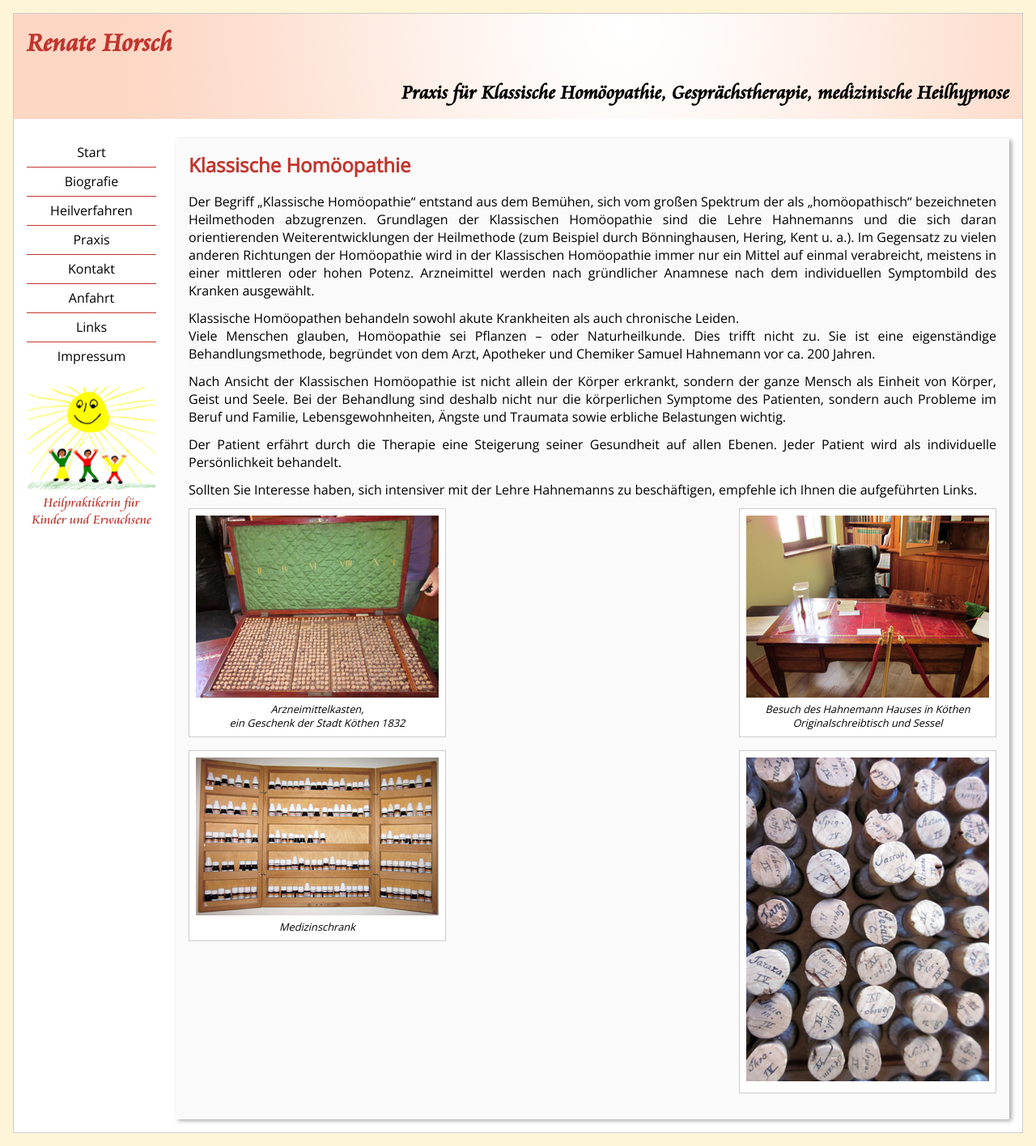
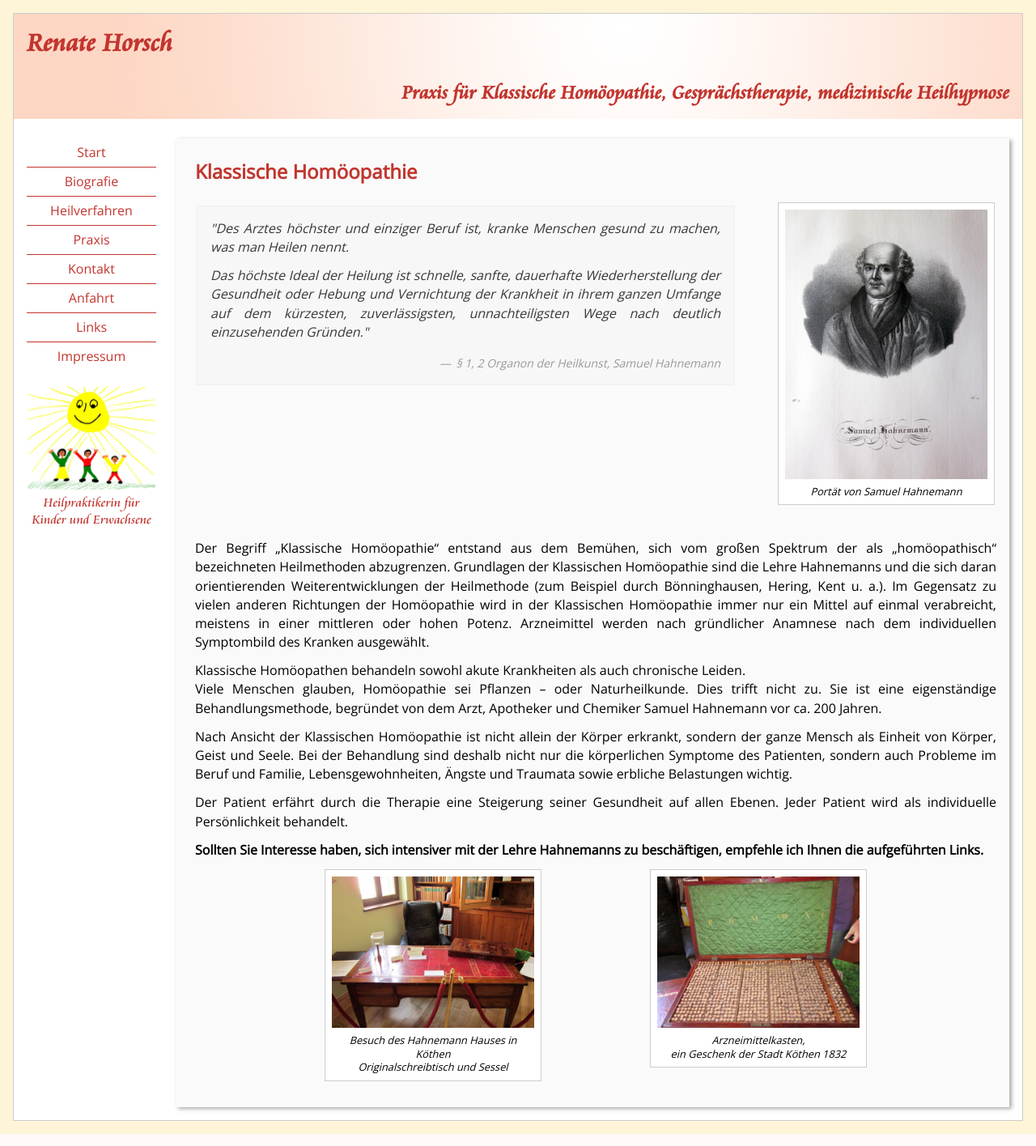
Before and after one commit to n2o/rho, a CakePHP app: the page made by app/View/Therapies/classic.ctp in a window 1280 px wide. Shown: the whole page at 81% size. Run offline with PHP 8.4 and a stand-in for CakePHP, Linux system fonts and the light colour scheme; the template is opened without the code that fills it, so the values that code supplies are empty; some libraries are stand-ins or nearby versions.

Commit message:
Added verify sign

```diff
--- a/app/View/Layouts/default.ctp
+++ b/app/View/Layouts/default.ctp
@@ -27,6 +27,16 @@ $cakeDescription = __d('Christian Meter', 'Renate Horsch');
 		<?php echo $cakeDescription ?>:
 		<?php echo $title_for_layout; ?>
 	</title>
+	<script>
+		(function(i,s,o,g,r,a,m){i['GoogleAnalyticsObject']=r;i[r]=i[r]||function(){
+		(i[r].q=i[r].q||[]).push(arguments)},i[r].l=1*new Date();a=s.createElement(o),
+		m=s.getElementsByTagName(o)[0];a.async=1;a.src=g;m.parentNode.insertBefore(a,m)
+		})(window,document,'script','//www.google-analytics.com/analytics.js','ga');
+
+		ga('create', 'UA-44992560-1', 'renate-horsch.de');
+		ga('send', 'pageview');
+	</script>
+
 	<?php
 		echo $this->Html->meta('icon');
 
@@ -34,8 +44,7 @@ $cakeDescription = __d('Christian Meter', 'Renate Horsch');
 		#echo $this->Html->css('colorbox');
 		echo $this->Html->css('//fonts.googleapis.com/css?family=Open+Sans');
 
-		// echo $this->Html->script('//ajax.googleapis.com/ajax/libs/jquery/1.10.1/jquery.min.js');
-		// echo $this->Html->script('jquery.colorbox-min.js');
+		echo $this->Html->script('modernizr.js');
 
 		echo $this->fetch('meta');
 		echo $this->fetch('css');
--- a/app/View/Layouts/nav.ctp
+++ b/app/View/Layouts/nav.ctp
@@ -19,7 +19,6 @@
 
 		if ($controller == "therapies") {
 			echo "<li>".$this->Html->link('Heilverfahren', array('controller' => 'therapies', 'action' => 'classic'), array('class' => 'active'))."</li>";
-			echo "<hr>";
 			echo "<ul>";
 
 			if ($this->action == 'classic') {
@@ -57,7 +56,6 @@
 
 		if ($controller == "practice") {
 			echo "<li>".$this->Html->link('Praxis', array('controller' => 'practice', 'action' => 'index'), array('class' => 'active'))."</li>";
-			echo "<hr>";
 			echo "<ul>";
 
 			if ($this->action == 'pics') {
--- a/app/View/Pages/links.ctp
+++ b/app/View/Pages/links.ctp
@@ -4,6 +4,7 @@
 		Für weitere Informationen habe ich Ihnen hier eine kleine Liste von Homepages erstellt, auf denen Sie sich weiter informieren können:
 	</p>
 	<ul>
+		<?php echo "<li>".$this->Html->link('http://www.hahnemannia.de/', 'http://www.hahnemannia.de/', array('target' => '_blank'))."</li>"; ?>
 		<?php echo "<li>".$this->Html->link('http://dgkh-homoeopathie.de/', 'http://dgkh-homoeopathie.de/', array('target' => '_blank'))."</li>"; ?>
 		<?php echo "<li>".$this->Html->link('http://vkhd.de/', 'http://vkhd.de/', array('target' => '_blank'))."</li>"; ?>
 		<?php echo "<li>".$this->Html->link('http://www.carstens-stiftung.de/', 'http://www.carstens-stiftung.de/', array('target' => '_blank'))."</li>"; ?>
@@ -13,7 +14,6 @@
 		<?php echo "<li>".$this->Html->link('http://www.freieheilpraktiker.com/', 'http://www.freieheilpraktiker.com/', array('target' => '_blank'))."</li>"; ?>
 		<?php echo "<li>".$this->Html->link('http://robert-betz.com/', 'http://robert-betz.com/', array('target' => '_blank'))."</li>"; ?>
 		<?php echo "<li>".$this->Html->link('http://thework.com/deutsch/', 'http://thework.com/deutsch/', array('target' => '_blank'))."</li>"; ?>
-		<?php echo "<li>".$this->Html->link('http://www.hahnemannia.de/', 'http://www.hahnemannia.de/', array('target' => '_blank'))."</li>"; ?>
 	</ul>
 	<p>Für die entsprechenden Inhalte wird keine Haftung übernommen.</p>
 </article>
--- a/app/View/Practice/pics.ctp
+++ b/app/View/Practice/pics.ctp
@@ -1,15 +1,17 @@
 <article>
 	<h1>Bilder der Praxis</h1>
-	<figure class="left">
+	<div align="center">
+		<figure class="bigLeft" style="margin-right: 0; float: none;">
 			<?php
 				// echo $this->Html->link($this->Html->image('practice001_thumb.jpg'), 'img/practice001_thumb.jpg', array('escape' => false, 'class' => 'overlay'));
 				echo $this->Html->image('practice001_thumb.jpg');
 			?>
 		</figure>
 
-	<figure class="right">
+		<figure class="bigRight" style="margin-left: 0; float: none;">
 			<?php
 				echo $this->Html->image('practice002_thumb.jpg');
 			?>
 		</figure>
+	</div>
 </article>
--- a/app/View/Practice/tariffs.ctp
+++ b/app/View/Practice/tariffs.ctp
@@ -13,9 +13,4 @@
 	Mindestsatz 15,40 € - Höchstsatz 41,-- €</p>
 
 	<p>Ich weise ausdrücklich darauf hin, dass eine gründliche und gewissenhafte Anamnese eine wichtige Grundlage für die folgende Behandlung ist und der Zeitraum von 30 Min. nicht ausreicht. Die dem tatsächlichen Zeitaufwand entsprechenden Kosten müssen daher vom Patienten getragen werden.</p>
-	<br>
-	<br>
-	<br>
-	Remscheid, den 1. Oktober 2013
-
 </article>
--- a/app/View/Therapies/classic.ctp
+++ b/app/View/Therapies/classic.ctp
@@ -1,5 +1,25 @@
 <article>
 	<h1>Klassische Homöopathie</h1>
+	<table>
+		<tr>
+			<td>
+				<blockquote>
+					<p>"Des Arztes höchster und einziger Beruf ist, kranke Menschen gesund zu machen, was man Heilen nennt.</p>
+
+					<p>Das höchste Ideal der Heilung ist schnelle, sanfte, dauerhafte Wiederherstellung der Gesundheit oder Hebung und Vernichtung der Krankheit in ihrem ganzen Umfange auf dem kürzesten, zuverlässigsten, unnachteiligsten Wege nach deutlich einzusehenden Gründen."</p>
+					<div align="right"><cite> § 1, 2 Organon der Heilkunst, Samuel Hahnemann</cite></div>
+				</blockquote>
+			</td>
+			<td>
+				<figure class="right">
+					<?php
+						echo $this->Html->image('hahnemann_thumb.jpg');
+					?>
+					<figcaption>Portät von Samuel Hahnemann</figcaption>
+				</figure>
+			</td>
+		</tr>
+	</table>
 
 	<p>Der Begriff „Klassische Homöopathie“ entstand aus dem Bemühen, sich vom großen Spektrum der als „homöopathisch“ bezeichneten Heilmethoden abzugrenzen. Grundlagen der Klassischen Homöopathie sind die Lehre Hahnemanns und die sich daran orientierenden Weiterentwicklungen der Heilmethode (zum Beispiel durch Bönninghausen, Hering, Kent u. a.). Im Gegensatz zu vielen anderen Richtungen der Homöopathie wird in der Klassischen Homöopathie immer nur ein Mittel auf einmal verabreicht, meistens in einer mittleren oder hohen Potenz. Arzneimittel werden nach gründlicher Anamnese nach dem individuellen Symptombild des Kranken ausgewählt.</p>
 
@@ -10,37 +30,20 @@
 
 	<p>Der Patient erfährt durch die Therapie eine Steigerung seiner Gesundheit auf allen Ebenen. Jeder Patient wird als individuelle Persönlichkeit behandelt.</p>
 
-	<p>Sollten Sie Interesse haben, sich intensiver mit der Lehre Hahnemanns zu beschäftigen, empfehle ich Ihnen die aufgeführten Links.</p>
+	<p><strong>Sollten Sie Interesse haben, sich intensiver mit der Lehre Hahnemanns zu beschäftigen, empfehle ich Ihnen die aufgeführten Links.</strong></p>
 
-	<div>
-		<figure class="left">
-			<?php
-				echo $this->Html->image('decoration002_thumb.jpg');
-			?>
-			<figcaption>Arzneimittelkasten,<br>ein Geschenk der Stadt Köthen 1832</figcaption>
-		</figure>
+	<figure class="left" style="margin-left: 10em;">
+		<?php
+			echo $this->Html->image('practice003_thumb.jpg');
+		?>
+		<figcaption>Besuch des Hahnemann Hauses in Köthen<br>Originalschreibtisch und Sessel</figcaption>
+	</figure>
 
-		<figure class="right">
-			<?php
-				echo $this->Html->image('practice003_thumb.jpg');
-			?>
-			<figcaption>Besuch des Hahnemann Hauses in Köthen<br>Originalschreibtisch und Sessel</figcaption>
-		</figure>
-	</div>
+	<figure class="right" style="margin-right: 10em;">
+		<?php
+			echo $this->Html->image('decoration002_thumb.jpg');
+		?>
+		<figcaption>Arzneimittelkasten,<br>ein Geschenk der Stadt Köthen 1832</figcaption>
+	</figure>
 
-	<div>
-		<figure class="left">
-			<?php
-				echo $this->Html->image('decoration001_thumb.jpg');
-			?>
-			<figcaption>Medizinschrank</figcaption>
-		</figure>
-
-		<figure class="right">
-			<?php
-				echo $this->Html->image('decoration003_thumb.jpg');
-			?>
-			<figcaption></figcaption>
-		</figure>
-	</div>
 </article>
--- a/app/View/Therapies/psychotherapy.ctp
+++ b/app/View/Therapies/psychotherapy.ctp
@@ -17,6 +17,7 @@
 	von Kindern sowie Lebensberatung im Allgemeinen.</p>
 
 	<p>
-		Weitere Informationen: <?php echo $this->Html->link('Die Grundhaltungen der Personenkonzentrierten Gesprächstherapie', array('action' => 'psychotherapy_rogers')); ?>
+		<strong>Weitere Informationen: <?php echo $this->Html->link('Die Grundhaltungen der Personenkonzentrierten Gesprächstherapie', array('action' => 'psychotherapy_rogers')); ?>
+		</strong>
 	</p>
 </article>
--- a/app/webroot/css/main.css
+++ b/app/webroot/css/main.css
@@ -35,6 +35,7 @@ a img {border: 0;}
 	src: local("Cataneo BT"), url('//renate-horsch.de/heilpraktikerin/fonts/Cataneo.woff') format("woff"), url('//renate-horsch.de/heilpraktikerin/fonts/Cataneo.ttf') format("truetype");
 }
 .cataneo {
+	color: #c2352e;
 	font-family: "Cataneo";
 }
 
@@ -45,6 +46,7 @@ body {
 
 article	{
 	text-align: justify;
+	line-height: 1.45;
 }
 
 h1 {
@@ -59,6 +61,7 @@ header h1 {
 
 header h2 {
 	font-family: "Cataneo";
+	color: #c2352e;
 }
 
 h3 {
@@ -79,15 +82,16 @@ blockquote {
 	font-style: italic;
 	text-align: justify;
 	margin: 0.25em 0;
-	padding: 1em 1em 1em 50px;
+	padding: 1em;
 	line-height: 1.45;
 	position: relative;
+	width: 90%;
 	color: #383838;
-	/*background: #f7f7f7;*/
-	/*border: 1px solid #eee;*/
+	background: #f7f7f7;
+	border: 1px solid #eee;
 }
 
-blockquote:before {
+/*blockquote:before {
 	font-family: Georgia, serif;
 	display: block;
 	content: "\201C";
@@ -96,7 +100,7 @@ blockquote:before {
 	left: 0px;
 	top: -20px;
 	color: #7a7a7a;
-}
+}*/
 
 blockquote cite {
 	color: #999999;
@@ -176,8 +180,8 @@ article	{
 	background: #fafafa;
 	margin-bottom: 1em;
 	overflow: hidden;
-	padding: 1em;
 	margin: 1em;
+	padding: 1.5em 1em 1em 1.5em;
 
 	box-shadow: 3px 2px 5px #aaa;
 	-webkit-box-shadow: 3px 2px 5px #aaa;
@@ -214,7 +218,7 @@ nav li a {
 	text-align: center;
 	height: 35px;
 	line-height: 35px;
-	color: #000;
+	color: #c2352e;
 	text-decoration: none;
 	font-size: 100%;
 	/*border: 1px solid #ccc;*/
@@ -236,7 +240,7 @@ nav ul ul li a {
 	text-decoration: none;
 	font-size: 80%;
 	/*border: 1px solid #ccc;*/
-	background: #fef5d8;
+	background: #fff;
 	-o-transition:color .2s ease-out, background .2s ease-in;
 	-ms-transition:color .2s ease-out, background .2s ease-in;
 	-moz-transition:color .2s ease-out, background .2s ease-in;
@@ -249,7 +253,7 @@ nav li a:hover {
 }
 
 nav ul ul li a:hover {
-	background: #fff;
+	background: #fef5d8;
 }
 
 nav .active {
@@ -269,16 +273,45 @@ nav .active {
 }
 
 table td {
+	vertical-align: top;
 	padding-bottom: 1.5em;
 }
 
 /* Create bordered images with captions for articles */
+figure.bigRight {
+	display: block;
+	vertical-align: top;
+	float: right;
+	border: 1px solid #cccccc;
+	width: 500px;
+	margin-left: 1em;
+	margin-bottom: 1em;
+	padding: 0.5em;
+	background: #fff;
+}
+
+figure.bigLeft {
+	display: block;
+	vertical-align: top;
+	float: left;
+	border: 1px solid #cccccc;
+	width: 500px;
+	margin-right: 1em;
+	margin-bottom: 1em;
+	padding: 0.5em;
+	background: #fff;
+}
+
+figure img {
+	width: 100%;
+}
+
 figure.right {
 	display: block;
 	vertical-align: top;
 	float: right;
 	border: 1px solid #cccccc;
-	width: 300px;
+	width: 250px;
 	margin-left: 1em;
 	margin-bottom: 1em;
 	padding: 0.5em;
@@ -290,15 +323,15 @@ figure.left {
 	vertical-align: top;
 	float: left;
 	border: 1px solid #cccccc;
-	width: 300px;
+	width: 250px;
 	margin-right: 1em;
 	margin-bottom: 1em;
 	padding: 0.5em;
 	background: #fff;
 }
 
-figure img {
-	width: 300px;
+#bio {
+	width: 200px;
 }
 
 figure figcaption {
```
Also changed, not shown: app/View/Pages/biography.ctp (+7 -1 lines), app/View/Pages/home.ctp (+56 -7 lines), app/webroot/img/hahnemann_thumb.jpg (added), app/webroot/img/horsch_renate_21.10.2013.png (added), app/webroot/img/sun_clear.png (added), app/webroot/img/zumHeilenGehoertLiebe.png (added), app/webroot/js/modernizr.js (added). Lines whose indentation alone changed are shown as unchanged.
